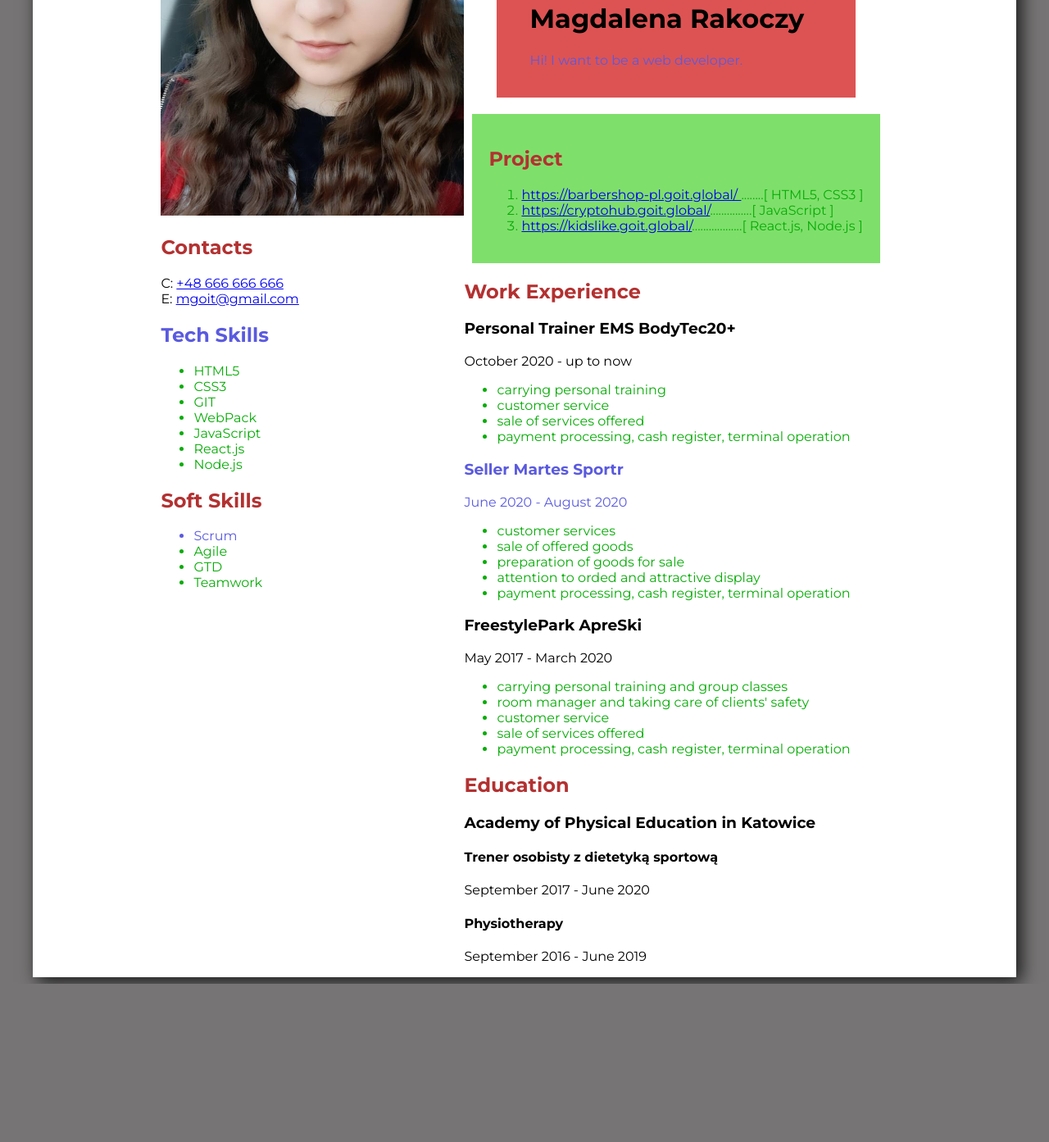
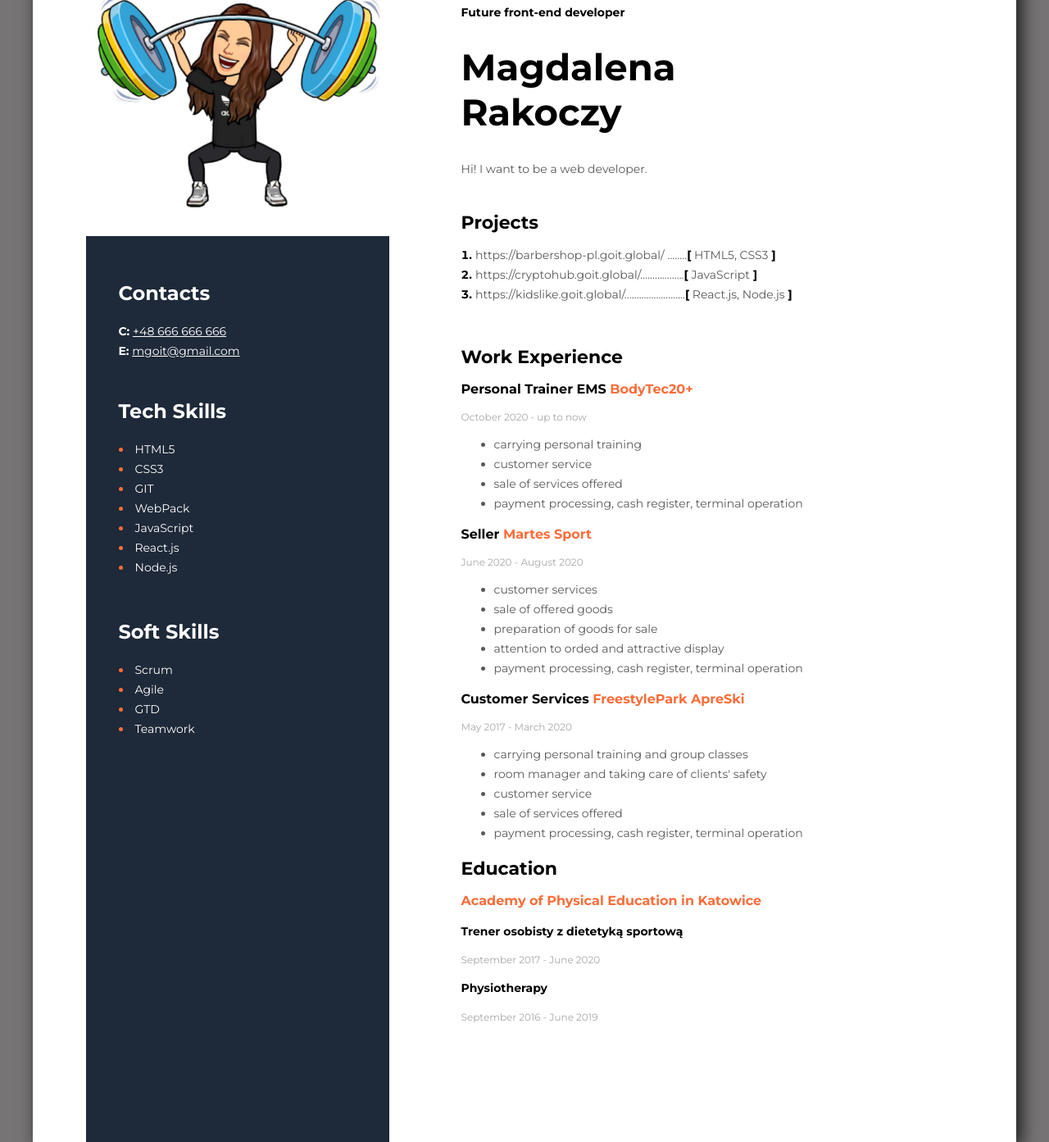
Before and after one commit to MagRakoczy/CV-GoIT, a plain HTML site: page index.html in a window 1280 px wide. Shown: the part 115-1508 px from the top of the page at 82% size. Before the commit the page ends 1315 px from the top, so only its background shows below. Drawn offline with Linux system fonts and the light colour scheme.

Commit message:
edit main

```diff
--- a/index.html
+++ b/index.html
@@ -1,5 +1,6 @@
 <!DOCTYPE html>
 <html lang="pl">
+
 <head>
     <meta charset="UTF-8">
     <meta http-equiv="X-UA-Compatible" content="IE=edge">
@@ -7,49 +8,51 @@
     <title>Moje CV</title>
 
     <link rel="preconnect" href="https://fonts.googleapis.com">
-<link rel="preconnect" href="https://fonts.gstatic.com" crossorigin>
-<link href="https://fonts.googleapis.com/css2?family=Montserrat:wght@400;700&display=swap" rel="stylesheet">
+    <link rel="preconnect" href="https://fonts.gstatic.com" crossorigin>
+    <link href="https://fonts.googleapis.com/css2?family=Montserrat:wght@400;700&display=swap" rel="stylesheet">
 
     <link href="style.css" rel="stylesheet" />
 </head>
+
 <body>
     <div class="wrapper">
         <main>
             <div class="main-description">
-            <h2>Future front-end developer</h2>
+            <h2 class="job-title">Future front-end developer</h2>
             <h1>Magdalena Rakoczy</h1>
             <p class="description">Hi! I want to be a web developer.</p>
             </div>
 
-            <div class="block-2">
-            <h2>Project</h2>
-            <ol>
+            <h2 class="header-primary">Projects</h2>
+            <div class="projects">
+            <ol class="list-primary">
                 <li>
-                    <a href="https://barbershop-pl.goit.global/">https://barbershop-pl.goit.global/ </a>........[ HTML5, CSS3 ]
-                </li>
-                <li><a href="https://cryptohub.goit.global/">https://cryptohub.goit.global/</a>...............[ JavaScript ]
+                    <a class="list-primary-item" href="https://barbershop-pl.goit.global/">https://barbershop-pl.goit.global/ </a><span class="list-primary-item">........</span>[<span class="list-primary-item"> HTML5, CSS3</span> ]
                 </li>
                 <li>
-                    <a href="https://kidslike.goit.global/">https://kidslike.goit.global/</a>..................[ React.js, Node.js ]
+                    <a class="list-primary-item" href="https://cryptohub.goit.global/">https://cryptohub.goit.global/</a><span class="list-primary-item">..................</span>[<span class="list-primary-item"> JavaScript</span> ]
+                </li>
+                <li>
+                    <a class="list-primary-item" href="https://kidslike.goit.global/">https://kidslike.goit.global/</a><span class="list-primary-item">.........................</span>[<span class="list-primary-item"> React.js, Node.js</span> ]
                 </li>
             </ol>
             </div>
 
-           <div>
-               <h2>Work Experience</h2>
+           <div class="work-experience">
+               <h2 class="header-primary">Work Experience</h2>
             <div>
-               <h3>Personal Trainer EMS BodyTec20+</h3>
-               <p>October 2020 - up to now</p>
-               <ul>
+               <h3 class="job-name">Personal Trainer EMS <span class="highlight">BodyTec20+</span></h3>
+               <p class="job-date">October 2020 - up to now</p>
+               <ul class="job-list">
                    <li>carrying personal training</li><li>customer service</li>
                    <li>sale of services offered</li>
                    <li>payment processing, cash register, terminal operation</li>
                </ul>
-               </div>
-               <div class="description">
-               <h3>Seller Martes Sportr</h3>
-               <p>June 2020 - August 2020</p>
-               <ul>
+            </div>
+            <div>
+               <h3 class="job-name">Seller<span class="highlight"> Martes Sport</span></h3>
+               <p class="job-date">June 2020 - August 2020</p>
+               <ul class="job-list">
                    <li>customer services</li>
                    <li>sale of offered goods</li>
                    <li>preparation of goods for sale</li>
@@ -58,54 +61,57 @@
                </ul>
             </div>
             <div>
-               <h3>FreestylePark ApreSki</h3>
-               <p>May 2017 - March 2020</p>
-               <ul>
+               <h3 class="job-name">Customer Services <span class="highlight">FreestylePark ApreSki</span></h3>
+               <p class="job-date">May 2017 - March 2020</p>
+               <ul class="job-list">
                    <li>carrying personal training and group classes</li><li>room manager and taking care of clients' safety</li><li>customer service</li>
                    <li>sale of services offered</li>
                    <li>payment processing, cash register, terminal operation</li>
                </ul>
             </div>
-            <div>
-                <h2>Education</h2>
-                <h3>Academy of Physical Education in Katowice</h3>
-                <h4>Trener osobisty z dietetyką sportową</h4>
-                <p>September 2017 - June 2020</p>
-                <h4>Physiotherapy</h4>
-                <p>September 2016 - June 2019</p>
+            <div class="education">
+                <h2 class="header-primary">Education</h2>
+                <h3 class="school-name">Academy of Physical Education in Katowice</h3>
+                <h4 class="study">Trener osobisty z dietetyką sportową</h4>
+                <p class="study-date">September 2017 - June 2020</p>
+                <h4 class="study">Physiotherapy</h4>
+                <p class="study-date">September 2016 - June 2019</p>
             </div>
             </div>
         </main>
+
         <aside>
-        <img src="images/madzik.png" width="370" alt="My profile photo"/>
+        <img class="cv-photo" src="images/me.png" width="370" alt="My profile photo"/>
 
-        <div>
-            <h2>Contacts</h2>
-            <p>
-                C: <a href="tel: +48 666 666 666">+48 666 666 666</a> <br>
-                E: <a href="mailto: mgoit@gmail.com">mgoit@gmail.com</a>
+        <div class="contact-block">
+            <h2 class="header-secondary">Contacts</h2>
+            <p class="contact-links">
+                <span class="bold">C:</span> <a class="contact-links" href="tel: +48 666 666 666">+48 666 666 666</a> <br>
+                <span class="bold">E:</span> <a class="contact-links" href="mailto: mgoit@gmail.com">mgoit@gmail.com</a>
             </p>
         </div>
 
-        <div>
-            <h2 class="description">Tech Skills</h2>
-            <ul>
-                <li>HTML5</li>
-                <li>CSS3</li>
-                <li>GIT</li>
-                <li>WebPack</li>
-                <li>JavaScript</li>
-                <li>React.js</li>
-                <li>Node.js</li>
+        <div class="tech-skills-block">
+            <h2 class="header-secondary">Tech Skills</h2>
+            <ul class="list-secondary">
+
+                <li><span class="list-secondary-item">HTML5</span></li>
+                <li><span class="list-secondary-item">CSS3</span></li>
+                <li><span class="list-secondary-item">GIT</span></li>
+                <li><span class="list-secondary-item">WebPack</span></li>
+                <li><span class="list-secondary-item">JavaScript</span></li>
+                <li><span class="list-secondary-item">React.js</span></li>
+                <li><span class="list-secondary-item">Node.js</span></li>
+
         </div>
-        <div>
-            <h2>Soft Skills</h2>
-            <ul>
-                <li class="description">Scrum</li>
-                <li>Agile</li>
-                <li>GTD</li>
-                <li>Teamwork</li>
-            </div>
+        <div class="soft-skills-block">
+            <h2 class="header-secondary">Soft Skills</h2>
+            <ul class="list-secondary">
+                <li><span class="list-secondary-item">Scrum</span></li>
+                <li><span class="list-secondary-item">Agile</span></li>
+                <li><span class="list-secondary-item">GTD</span></li>
+                <li><span class="list-secondary-item">Teamwork</span></li>
+        </div>
 
         </aside>
     </div>
--- a/style.css
+++ b/style.css
@@ -1,18 +1,6 @@
 body {
     font-family: 'Montserrat', sans-serif;
     background: #595757d2;
-}
-
-li {
-    color: rgb(7, 172, 7);
-}
-
-h2 {
-    color: rgb(179, 49, 49)
-}
-
-.description {
-    color: rgb(90, 90, 223)
 }
 
 .wrapper {
@@ -25,14 +13,164 @@ h2 {
     box-shadow: 6px 6px 20px rgba(0, 0, 0, 0.8);
 }
 
-.main-description {
-    background: rgb(221, 83, 83);
-    margin: 20px 40px 20px 40px;
-    padding: 20px 40px 20px 40px;
+aside {
+    width: 370px;
+    background: #1E2939;
 }
 
-.block-2 {
-    background: rgb(127, 223, 107);
-    margin: 10px;
-    padding: 20px;
+.cv-photo {
+    margin: 25px 0 0 0;
 }
+
+.header-secondary {
+    color: rgb(255, 255, 255);
+}
+
+
+.contact-links {
+    color: rgb(255, 255, 255);
+    font-size: 14px;
+    line-height: 24px;
+}
+
+.bold {
+    font-weight: 700;
+}
+
+.contact-block {
+    margin-top: 51px;
+    margin-left:40px;
+}
+
+.list-secondary {
+    color: #FB6D3A;
+    font-size: 14px;
+    line-height: 24px;
+    margin-left: 0;
+    padding-left: 0;
+    list-style-position: inside;
+}
+
+.list-secondary-item {
+    color: rgb(255, 255, 255);
+}
+
+.soft-skills-block {
+    margin-top: 52px;
+    margin-left:40px;
+}
+
+.tech-skills-block {
+    margin-top: 47px;
+    margin-left:40px;
+}
+
+main {
+    padding: 102px 88px 102px 88px;
+}
+
+.main-description {
+    width: 400px;
+}
+
+.job-title {
+    font-weight: 700;
+    font-size: 14px;
+    line-height: 17px;
+}
+
+h1 {
+    font-weight: 700;
+    font-size: 45px;
+    line-height: 55px;
+}
+
+.description {
+    color: #595959;
+    font-weight: 400;
+    font-size: 14px;
+    line-height: 24px;
+    margin-bottom: 40px;
+}
+
+.projects {
+    width: 485px;
+    margin-bottom: 51px;
+}
+
+.header-primary{
+    font-weight: 700;
+    font-size: 22px;
+    line-height: 27px;
+    margin-bottom: 12px;
+}
+
+ .list-primary {
+    font-weight: 700;
+    font-size: 14px;
+    line-height: 24px;
+    color: #000000;
+    padding-left: 0;
+    list-style-position: inside;
+ }
+
+ .list-primary-item {
+    font-weight: 400;
+    font-size: 14px;
+    line-height: 24px;
+    text-decoration: none;
+    color: #595959;
+ }
+
+ .work-experience {
+    width: 525px;
+    margin-bottom: 43px;
+ }
+
+ .job-name {
+    font-weight: 700;
+    font-size: 16px;
+    line-height: 20px;
+ }
+
+ .highlight {
+    color: #FB6D3A;
+ }
+
+ .job-date {
+    font-weight: 400;
+    font-size: 12px;
+    line-height: 15px;
+    color: #A8A8A8;
+ }
+
+ .job-list {
+    font-weight: 400;
+    font-size: 14px;
+    line-height: 24px;
+    color: #595959;
+ }
+
+ .education {
+    width: 525px;
+ }
+
+ .school-name {
+    font-weight: 700;
+    font-size: 16px;
+    line-height: 20px;
+    color: #FB6D3A;
+ }
+
+ .study {
+    font-weight: 700;
+    font-size: 14px;
+    line-height: 17px;
+ }
+
+ .study-date {
+    font-weight: 400;
+    font-size: 12px;
+    line-height: 15px;
+    color: #A8A8A8;
+ }
```
Also changed, not shown: images/me.png (added).
